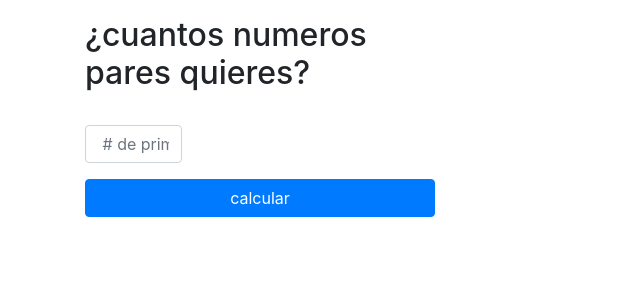
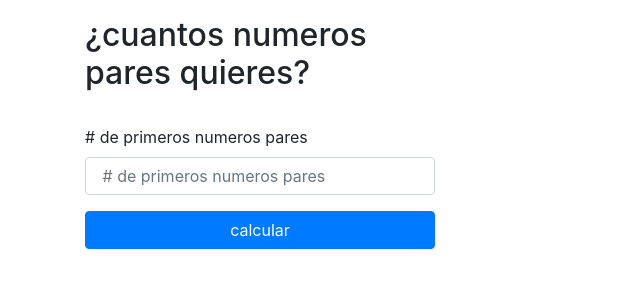
Before and after one commit to juanjbaquero26/evaluacionWEB1, a PHP site: page /punto5.php in a window 1280 px wide. Shown: the part 80-380 px from the top of the page, without its empty margins (0-640 px from the left). Run offline with PHP 8.4, Linux system fonts and the light colour scheme.

Commit message:
arreglos
se arregla los array

```diff
--- a/punto2.php
+++ b/punto2.php
@@ -67,16 +67,15 @@
 
                                 echo ("su IMC es de: ".$imc." y es sobre peso grado 1");}
                             elseif ($imc>=27  && $imc<30) {
-
                                 echo ("su IMC es de: ".$imc." y es sobre peso grado 2");}
-                            elseif ($imc>=30  && $imc<35 {
+                            elseif ($imc>=30  && $imc<35) {
 
                                 echo ("su IMC es de: ".$imc." y es obesidad tipo 1(preobesidad)");}
                             elseif ($imc>=35  && $imc<40) {
 
                                 echo ("su IMC es de: ".$imc." y es obesidad tipo 2");
                             }
-                            elseif ($imc>=40  && $imc<50 {
+                            elseif ($imc>=40  && $imc<50) {
 
                                 echo ("su IMC es de: ".$imc." y es obesidad Stipo 3(morbida)");
                             }
--- a/punto5.php
+++ b/punto5.php
@@ -44,7 +44,8 @@
                     <h2>¿cuantos numeros pares quieres?</h2>
                     <br>
             <div class="row">
-                <div class="col-4">
+                <div class="col-12">
+                <label for="formGroupExampleInput"># de primeros numeros pares </label>
                 <input type="text" class="form-control" placeholder=" # de primeros numeros pares " name="numero1">
                 </div>
             </div>
@@ -59,8 +60,9 @@
                             echo( "  ||  posicion    || numero par||");
                             for ($i=0; $i <$numero1 ; $i++) {
                                 $canitdad[$i]=$pares;
+                                $aux=$i+1;
                                 echo("<br>");
-                                echo("      ||               ".$i."    ||       ".$canitdad[$i]."||");
+                                echo("      ||               ".$aux."    ||       ".$canitdad[$i]."||");
                                 $pares=$pares+2;
 
                             }
```
